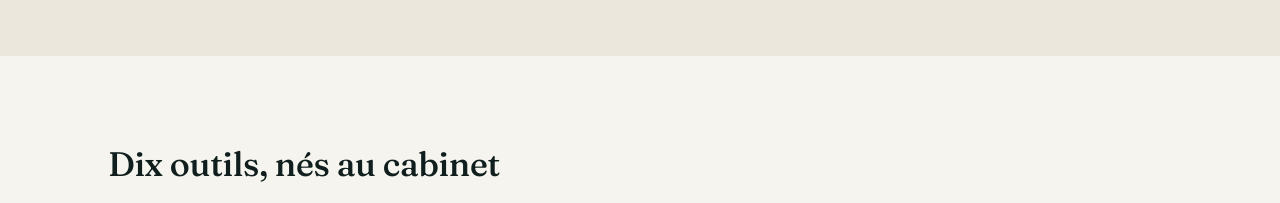
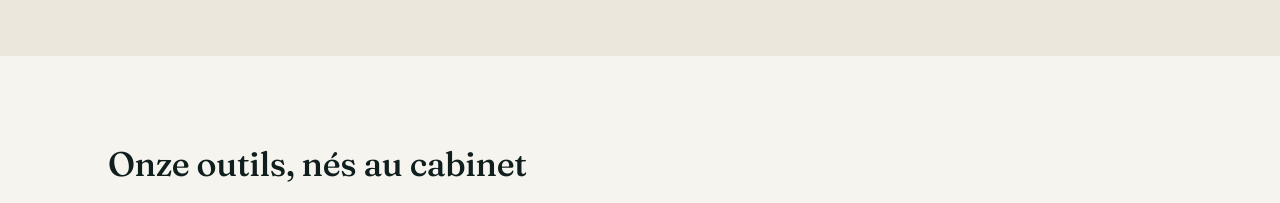
Before and after one commit to Cbh3021/site-dr-belhoula-, a plain HTML site: page index.html in a window 1280 px wide. Shown: the part 1820-2023 px from the top of the page. Drawn offline with Linux system fonts and the light colour scheme.

Commit message:
Add files via upload

```diff
--- a/index.html
+++ b/index.html
@@ -149,7 +149,7 @@
 
     <div class="stats">
       <div class="stat"><div class="stat-value">25+</div><div class="stat-label" id="js-stat-0"></div></div>
-      <div class="stat"><div class="stat-value">10</div><div class="stat-label" id="js-stat-1"></div></div>
+      <div class="stat"><div class="stat-value">11</div><div class="stat-label" id="js-stat-1"></div></div>
       <div class="stat"><div class="stat-value">3</div><div class="stat-label" id="js-stat-2"></div></div>
       <div class="stat"><div class="stat-value">0</div><div class="stat-label" id="js-stat-3"></div></div>
     </div>
@@ -234,7 +234,7 @@ const content = {
       ]
     },
     projects:{
-      title:"Dix outils, nés au cabinet",
+      title:"Onze outils, nés au cabinet",
       intro:"Chaque outil répond à un besoin rencontré en consultation : suivi de grossesse, croissance de l'enfant, tension, biologie, nutrition, sevrage tabagique, homéopathie, gestion administrative et rappels patients.",
       items:[
         {m:"CG", t:"Calendrier Gestationnel", c:"Suivi de grossesse", d:"Datation automatique (DDR, échographie, terme corrigé), repères cliniques trimestre par trimestre, et une touche ludique clairement non médicale. Versions françaises et arabes, miroir l'une de l'autre.", f:["Datation automatique","Repères par trimestre","FR ⇄ AR"]},
@@ -246,7 +246,8 @@ const content = {
         {m:"MT", t:"Materia", c:"Homéopathie", d:"Aide-mémoire indexant 606 pathologies et 326 souches, recherche en nuage : les médicaments les plus cités pour un symptôme apparaissent en premier.", f:["606 pathologies","326 souches","Recherche en nuage"]},
         {m:"NC", t:"NEXTCARE Manager", c:"Gestion de cabinet", d:"Import CSV des actes, calcul automatique de la part patient, des remboursements et de la remise, export PDF feuille par feuille ou en bloc.", f:["Import CSV","Calcul auto. des remboursements","Export PDF"]},
         {m:"SR", t:"SORETRAS Manager", c:"Gestion de cabinet", d:"Base de patients, suivi des bordereaux mensuels, bilans annuels et statut d'envoi, pour ne plus perdre le fil des dossiers en attente.", f:["Base patients","Bilans annuels","Suivi des envois"]},
-        {m:"RV", t:"Mes Rendez-vous", c:"Application mobile", d:"Rappels de rendez-vous par notification, possibilité d'annuler ou de décaler en un geste, pour réduire les rendez-vous manqués.", f:["Rappels push","Annuler / décaler","Suivi des RDV"]}
+        {m:"RV", t:"APP&RDV", c:"Application mobile", d:"Suivre ses rendez-vous chez le médecin traitant, avec rappels par notification et possibilité d'annuler ou de décaler en un geste, pour éviter les oublis et les rendez-vous ratés.", f:["Rappels push","Annuler / décaler","Suivi des RDV"]},
+        {m:"AC", t:"ACUPRO", c:"Acupuncture", d:"Un aide-mémoire d'acupuncture pensé pour la pratique : technique des points, cartographie des méridiens et correspondances par pathologie, pour retrouver rapidement le bon point en consultation.", f:["Technique des points","Cartographie des méridiens","Recherche par pathologie"]}
       ]
     },
     footer:{
@@ -280,7 +281,7 @@ const content = {
       ]
     },
     projects:{
-      title:"Ten tools, born in the clinic",
+      title:"Eleven tools, born in the clinic",
       intro:"Each tool answers a need I met in consultation: pregnancy care, child growth, blood pressure, lab results, nutrition, smoking cessation, homeopathy, practice administration and patient reminders.",
       items:[
         {m:"GC", t:"Gestational Calendar", c:"Prenatal care", d:"Automatic dating from last period, ultrasound, or corrected term, trimester-by-trimester clinical milestones, and a light-hearted, clearly non-medical touch. Built as true mirror versions in French and Arabic.", f:["Automatic dating","Trimester milestones","FR ⇄ AR"]},
@@ -292,7 +293,8 @@ const content = {
         {m:"MT", t:"Materia", c:"Homeopathy", d:"A quick-reference indexing 606 conditions and 326 remedies, with cloud-style search: the most cited remedies for a symptom surface first.", f:["606 conditions","326 remedies","Cloud search"]},
         {m:"NC", t:"NEXTCARE Manager", c:"Practice management", d:"CSV import of procedures, automatic calculation of patient share, reimbursements and discount rate, PDF export sheet-by-sheet or in bulk.", f:["CSV import","Auto. reimbursement calc.","PDF export"]},
         {m:"SR", t:"SORETRAS Manager", c:"Practice management", d:"A patient database, monthly claim-sheet tracking, annual summaries and send status, so nothing pending gets lost.", f:["Patient database","Annual summaries","Send-status tracking"]},
-        {m:"MA", t:"My Appointments", c:"Mobile app", d:"Appointment reminders by notification, with one-tap cancel or reschedule, to cut down on missed visits.", f:["Push reminders","Cancel / reschedule","Appointment history"]}
+        {m:"MA", t:"APP&RDV", c:"Mobile app", d:"Keeps track of appointments with the treating physician, with push reminders and one-tap cancel or reschedule, to avoid forgotten or missed appointments.", f:["Push reminders","Cancel / reschedule","Appointment history"]},
+        {m:"AC", t:"ACUPRO", c:"Acupuncture", d:"An acupuncture quick-reference built for practice: point technique, a meridian map, and condition-based correspondences to find the right point during consultation.", f:["Point technique","Meridian map","Condition search"]}
       ]
     },
     footer:{
@@ -326,7 +328,7 @@ const content = {
       ]
     },
     projects:{
-      title:"عشرة أدوات، ولدت داخل العيادة",
+      title:"أحد عشر أداة، ولدت داخل العيادة",
       intro:"كل أداة تجيب عن حاجة واجهتها في الاستشارة: متابعة الحمل، نمو الطفل، ضغط الدم، التحاليل البيولوجية، التغذية، الإقلاع عن التدخين، المعالجة المثلية، التسيير الإداري وتذكير المرضى.",
       items:[
         {m:"حم", t:"التقويم الحملي", c:"متابعة الحمل", d:"تحديد آلي لعمر الحمل انطلاقا من تاريخ آخر دورة أو الصدى، معالم سريرية لكل ثلث من الحمل، ولمسة طريفة موضّحة بأنها معلومات ترفيهية لا طبية. طُوّرت بنسختين متطابقتين بالفرنسية والعربية.", f:["تحديد آلي للعمر","معالم كل ثلث","فر ⇄ عر"]},
@@ -338,7 +340,8 @@ const content = {
         {m:"مث", t:"Materia", c:"المعالجة المثلية", d:"أداة مرجعية تفهرس 606 حالات مرضية و326 دواء، مع بحث سحابي: تظهر الأدوية الأكثر ورودا في المقدمة.", f:["606 حالة مرضية","326 دواء","بحث سحابي"]},
         {m:"تأ", t:"NEXTCARE Manager", c:"تسيير العيادة", d:"استيراد بيانات CSV، احتساب آلي لحصة المريض والمبالغ المسترجعة ونسبة التخفيض، وتصدير PDF لكل كشف أو دفعة واحدة.", f:["استيراد CSV","احتساب آلي للاسترجاع","تصدير PDF"]},
         {m:"سو", t:"SORETRAS Manager", c:"تسيير العيادة", d:"قاعدة بيانات للمرضى، متابعة الكشوفات الشهرية والحصائل السنوية وحالة الإرسال.", f:["قاعدة بيانات المرضى","حصائل سنوية","متابعة الإرسال"]},
-        {m:"مو", t:"مواعيدي", c:"تطبيق للهاتف", d:"تذكير بالمواعيد عبر الإشعارات، وإمكانية الإلغاء أو التأجيل بلمسة واحدة، للحد من المواعيد الفائتة.", f:["تذكير فوري","إلغاء / تأجيل","سجل المواعيد"]}
+        {m:"مو", t:"APP&RDV", c:"تطبيق للهاتف", d:"متابعة مواعيد الطبيب المعالج، مع تذكير عبر الإشعارات وإمكانية الإلغاء أو التأجيل بلمسة واحدة، لتجنب النسيان والمواعيد الفائتة.", f:["تذكير فوري","إلغاء / تأجيل","سجل المواعيد"]},
+        {m:"وخ", t:"ACUPRO", c:"الوخز بالإبر", d:"دليل مرجعي للوخز بالإبر مصمم للممارسة: تقنية النقاط، خريطة المسارات (الميريديان)، ومطابقات حسب الحالة المرضية، لإيجاد النقطة المناسبة بسرعة أثناء الاستشارة.", f:["تقنية النقاط","خريطة المسارات","بحث حسب الحالة"]}
       ]
     },
     footer:{
```
